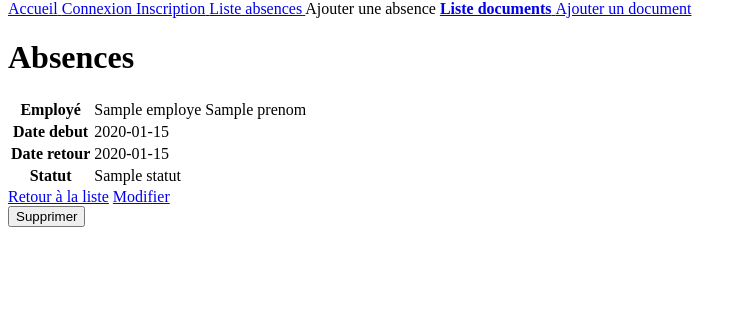
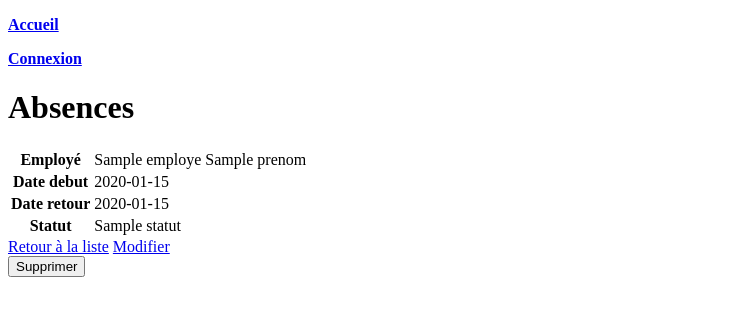
Before and after one commit to fitz-farseer/projetMyTeam, a Symfony app: template templates/absences/show.html.twig in a window 1280 px wide. Shown: the part 62-378 px from the top of the page, without its empty margins (0-747 px from the left). Run offline with Twig, Linux system fonts and the light colour scheme; the template is opened without the code that fills it: most values are stand-ins (such as "Sample title", 1, 10 or a date in 2020); some libraries are stand-ins or nearby versions; some web fonts are replaced.

Commit message:
sidemenu updated

```diff
--- a/templates/sidemenu.html.twig
+++ b/templates/sidemenu.html.twig
@@ -2,72 +2,244 @@
 	<div class="col-2 mr-3 p-0 blockMenu">
 		<div class="iconMenu">
 
-
+			<p>
 				<a href="{{ path('profil_index') }}">
 					<i class="fas fa-home istylehome"></i>
-				<span class="istyle">Accueil</span>
+					<span class="istyle">
+						<b>Accueil</b>
+					</span>
 				</a>
+			</p>
 
 
 			{% if app.user %}
 				{% else %}
 
-
+					<p>
 						<a href="{{ path('app_login') }}">
 							<i class="fa fa-sign-in-alt"></i>
-						<span class="istyle">Connexion</span>
+							<span class="istyle">
+								<b>Connexion</b>
+							</span>
+						</a>
+					</p>
+
+			{% endif %}
+
+
+			<!-- -------------------------- ROLE ADMIN -------------------------- -->
+			{% if (app.user.roles[0] == 'ROLE_ADMIN') %}
+
+				<p>
+					<a href="#">
+						<i class="fa fa-list"></i>
+						<span class="istyle">
+							<b>Employé</b>
+						</span>
+					</a>
+				</p>
+				<span class="istyle">
+					<p>
+						<a href="{{ path('employe_index') }}">Liste des employés</ahref="#">
+					</p>
+					<p>
+						<a href="{{ path('employe_new') }}">Ajouter un employé</a>
+					</p>
+				</span>
+
+
+				<a href="#">
+					<i class="fa fa-book"></i>
+					<span class="istyle">
+						<b>Absences</b>
+					</span>
+				</a>
+				<span class="istyle">
+					<p>
+						<a href="{{ path('absences_index') }}">Liste des absences</a>
+					</p>
+				</span>
+
+
+				<p>
+					<a href="#">
+						<i class="far fa-file-alt"></i>
+						<span class="istyle">
+							<b>Documents</b>
+						</span>
+					</a>
+				</p>
+				<span class="istyle">
+					<p>
+						<a href="{{ path('documents_profil') }}">Liste des documents</ahref="#">
+					</p>
+					<p>
+						<a href="#">Mes documents reçus</a>
+					</p>
+				</span>
+
+			{% endif %}
+
+			<!-- -------------------------- ROLE RH -------------------------- -->
+			{% if (app.user.roles[0] == 'ROLE_RH') %}
+
+				<p>
+					<a href="#">
+						<i class="fa fa-list"></i>
+						<span class="istyle">
+							<b>Employé</b>
+						</span>
+					</a>
+				</p>
+				<span class="istyle">
+					<p>
+						<a href="{{ path('employe_index') }}">Liste des employés</ahref="#">
+					</p>
+					<p>
+						<a href="{{ path('employe_new') }}">Ajouter un employé</a>
+					</p>
+				</span>
+
+
+				<a href="#">
+					<i class="fa fa-book"></i>
+					<span class="istyle">
+						<b>Absences</b>
+					</span>
+				</a>
+				<span class="istyle">
+					<p>
+						<a href="{{ path('absences_index') }}">Liste des absences</a>
+					</p>
+					<p>
+						<a href="#">Absences à valider</a>
+					</p>
+				</span>
+
+
+				<p>
+					<a href="#">
+						<i class="far fa-file-alt"></i>
+						<span class="istyle">
+							<b>Documents</b>
+						</span>
+					</a>
+				</p>
+				<span class="istyle">
+					<p>
+						<a href="{{ path('documents_profil') }}">Documents du service</ahref="#">
+					</p>
+					<p>
+						<a href="#">Mes documents reçus</a>
+					</p>
+					<p>
+						<a href="{{ path('documents_new') }}">Envoyer un document</a>
+					</p>
+				</span>
+
+			{% endif %}
+
+			<!-- -------------------------- ROLE MANAGER -------------------------- -->
+			{% if (app.user.roles[0] == 'ROLE_MANAGER') %}
+
+				<p>
+					<a href="#">
+						<i class="fa fa-list"></i>
+						<span class="istyle">
+							<b>Mon Service</b>
+						</span>
+					</a>
+				</p>
+				<span class="istyle">
+					<p>
+						<a href="{{ path('employe_index') }}">Mes employés</ahref="#">
+					</p>
+					<p>
+						<a href="{{ path('absences_index') }}">Absences du service</a>
+					</p>
+					<p>
+						<a href="#">Absences à valider</a>
+					</p>
+				</span>
+
+
+				<p>
+					<a href="{{ path('absences_index') }}">
+						<i class="fa fa-book"></i>
+						<span class="istyle">
+							<b>Mes Absences</b>
+						</span>
+					</a>
+				</p>
+				<span class="istyle">
+					<p>
+						<a href="#">Liste</a>
+					</p>
+					<p>
+						<a href="#">Signaler une absence</a>
+					</p>
+				</span>
+
 			</a>
 
 
-					<a href="{{ path('app_register') }}">
-						<i class="fas fa-user-plus"></i>
-						<span class="istyle">Inscription</span>
+			<p>
+				<a href="#">
+					<i class="far fa-file-alt"></i>
+					<span class="istyle">
+						<b>Mes Documents</b>
+					</span>
 				</a>
-
-
-			{% endif %}
-			{% if is_granted('ROLE_RH') %}
-
-
-				<a href="{{ path('employe_index') }}">
-					<i class="fa fa-list"></i>
-					<span class="istyle">Liste employé</span>
-				</a>
-
-
-				<a href="{{ path('employe_new') }}">
-					<i class="fas fa-user-plus"></i>
-					<span class="istyle">Ajouter un employé</span>
-				</a>
+			</p>
+			<span class="istyle">
+				<p>
+					<a href="#">Documents reçus</a>
+				</p>
+				<p>
+					<a href="{{ path('documents_new') }}">Envoyer un document</a>
+				</p>
+			</span>
 
 
 		{% endif %}
 
-
+		<!-- -------------------------- ROLE EMPLOYE -------------------------- -->
+		{% if (app.user.roles[0] == 'ROLE_EMPLOYE') %}
+			<p>
 				<a href="{{ path('absences_index') }}">
 					<i class="fa fa-book"></i>
-				<span class="istyle">Liste absences</span>
+					<span class="istyle">
+						<b>Mes Absences</b>
+					</span>
 				</a>
+			</p>
+			<span class="istyle">
+				<p>
+					<a href="#">Liste</a>
+				</p>
+				<p>
+					<a href="#">Signaler une absence</a>
+				</p>
+			</span>
 
+			<p>
+				<a href="#">
+					<i class="far fa-file-alt"></i>
+					<span class="istyle">
+						<b>Mes Documents</b>
+					</span>
+				</a>
+			</p>
+			<span class="istyle">
+				<p>
+					<a href="#">Documents reçus</a>
+				</p>
+				<p>
+					<a href="{{ path('documents_new') }}">Envoyer un document</a>
+				</p>
+			</span>
 
-			<a href="{{ path('absences_new') }}"></a>
-			<i class="fa fa-plus-circle"></i>
-			<span class="istyle">Ajouter une absence</span>
-		</a>
-
-
-		<a href="{{ path('documents_profil') }}">
-			<i class="far fa-file-alt"></i>
-			<strong>
-				<span class="istyle">Liste documents</span>
-			</strong>
-		</a>
-
-
-		<a href="{{ path('documents_new') }}">
-			<i class="fas fa-folder-plus"></i>
-			<span class="istyle">Ajouter un document</span>
-		</a>
+		{% endif %}
 
 
 	</div>
```
Also changed, not shown: src/Controller/DocumentsController.php (+34 -4 lines), src/Controller/EmployeController.php (+1 -11 lines), templates/documents/global.html.twig (added, +97 -0 lines), templates/profil/index.html.twig (line endings or trailing spaces). Lines whose indentation alone changed are shown as unchanged.
